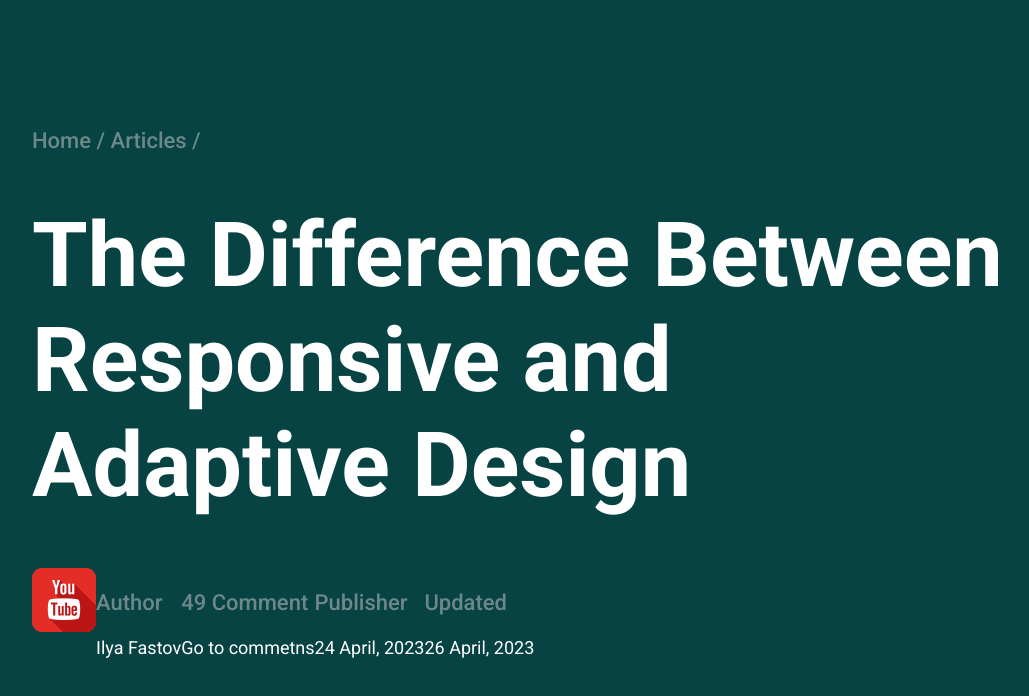
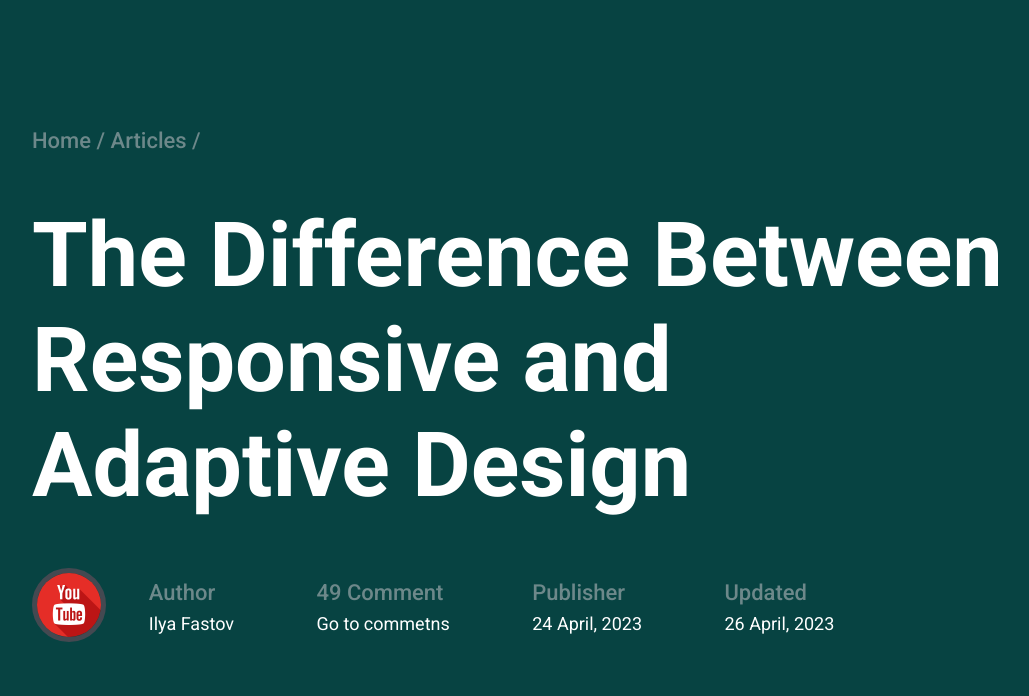
Before and after one commit to WandererRus/HTMLCSS, a plain HTML site: page HTML & CSS/lesson6/index.html in a window 1280 px wide. Shown: the whole page, without its empty margins (96-1125 px from the left). Drawn offline with Linux system fonts and the light colour scheme.

Commit message:
task 6.1 end

```diff
--- a/HTML & CSS/lesson6/style.css
+++ b/HTML & CSS/lesson6/style.css
@@ -38,8 +38,28 @@ div#wrapper {
 .description {
     display: flex;
     flex-direction: row;
+    align-items: center;
 }
 .items {
     display: flex;
     flex-direction: row;
 }
+.avatar {
+    margin-right: 40px;
+}
+.avatar img {
+    border-radius: 50%;
+    border: 5px solid #444951;
+}
+.items {
+    display: flex;
+    flex-direction: row;
+    width: 75%;
+    justify-content: space-around;
+}
+.item {
+    margin-right: 10%;
+}
+.item-title, .item-value {
+    margin: 8px 0;
+}
```
